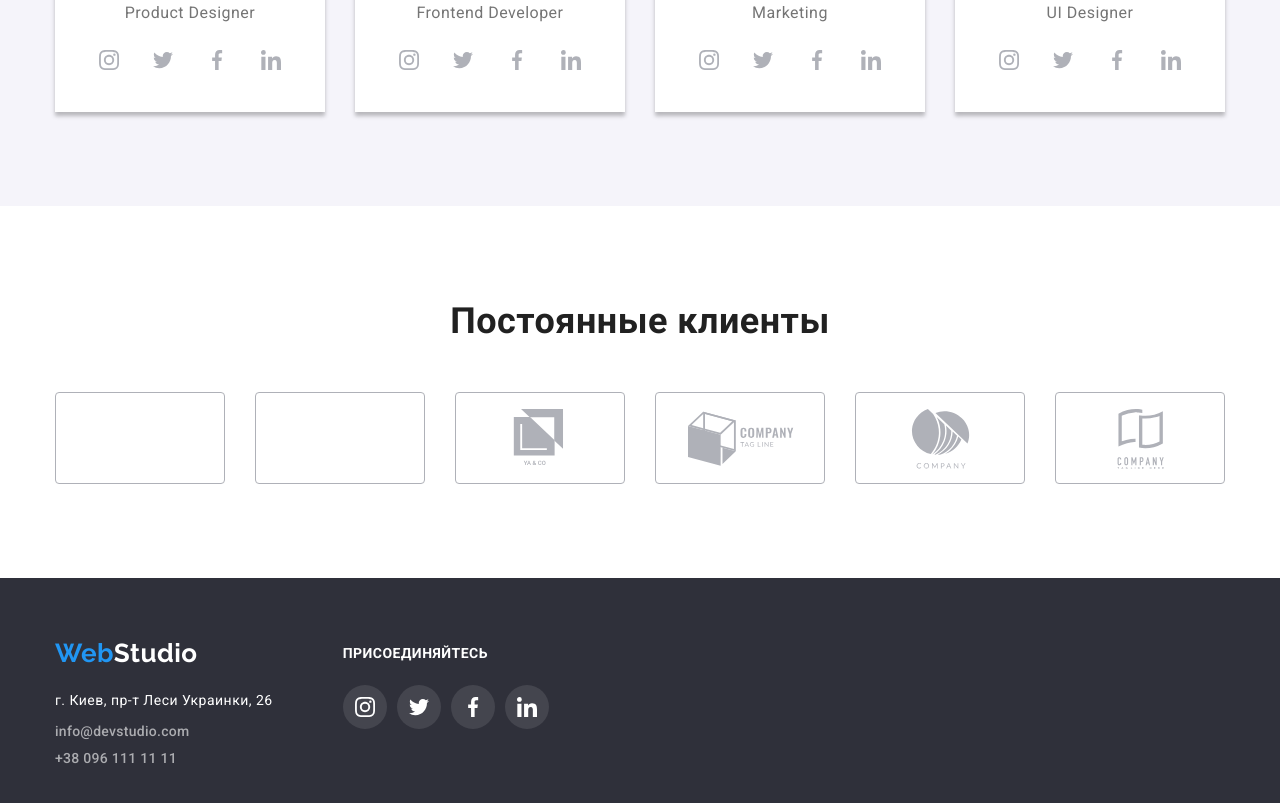
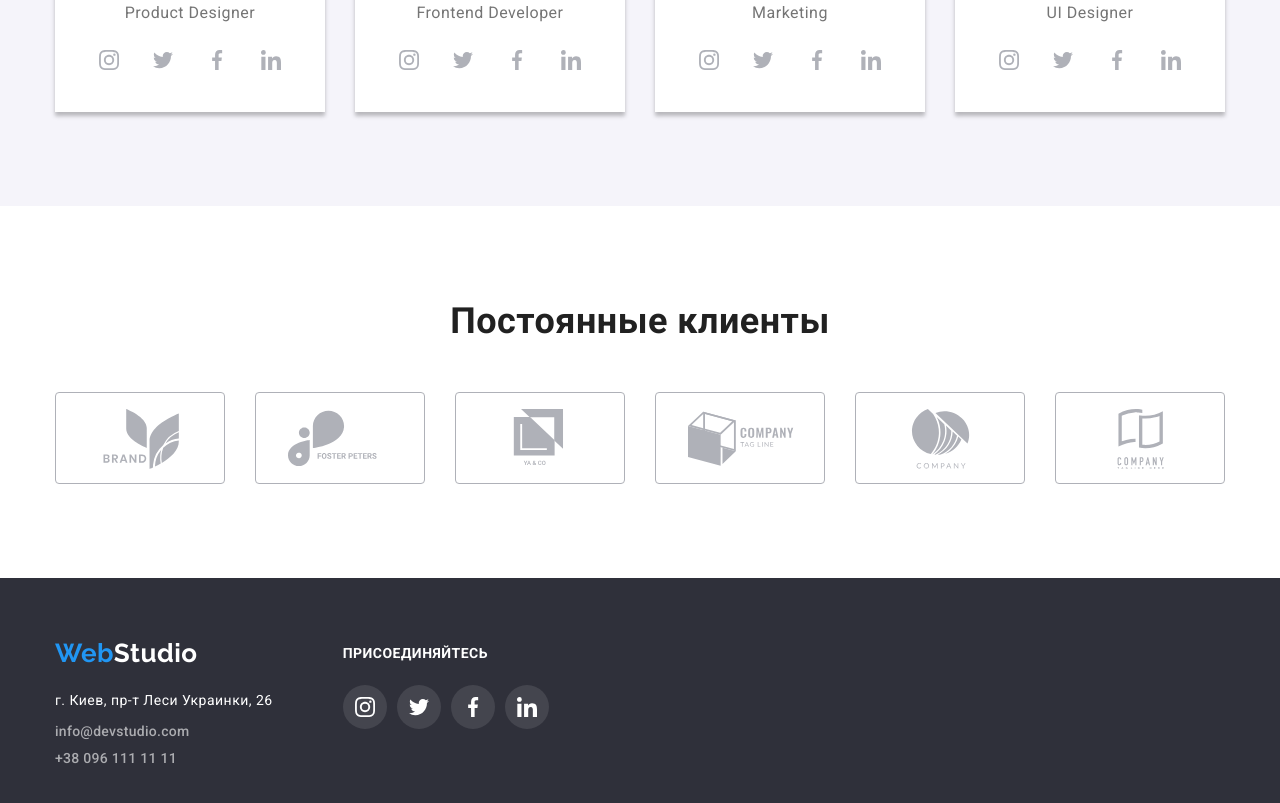
Before and after one commit to Sasha01-code/my-dz4, a plain HTML site: page index.html in a window 1280 px wide. Shown: the part 2113-2916 px from the top of the page. Drawn offline with nearby package versions, Linux system fonts and the light colour scheme.

Commit message:
commit 6

```diff
--- a/index.html
+++ b/index.html
@@ -303,14 +303,14 @@
           <li class="our-clients-item">
             <a href="" class="our-clients-position">
               <svg class="our-clients-svg">
-                <use href="./image/photo-icons/sprite.svg#icon-logo-file"></use>
+                <use href="./image/photo-icons/sprite.svg#icon-logo-five"></use>
               </svg>
             </a>
           </li>
           <li class="our-clients-item">
             <a href="" class="our-clients-position">
               <svg class="our-clients-svg">
-                <use href="./image/photo-icons/sprite.svg#icon-logo-tour"></use>
+                <use href="./image/photo-icons/sprite.svg#icon-logo-four"></use>
               </svg>
             </a>
           </li>
```
